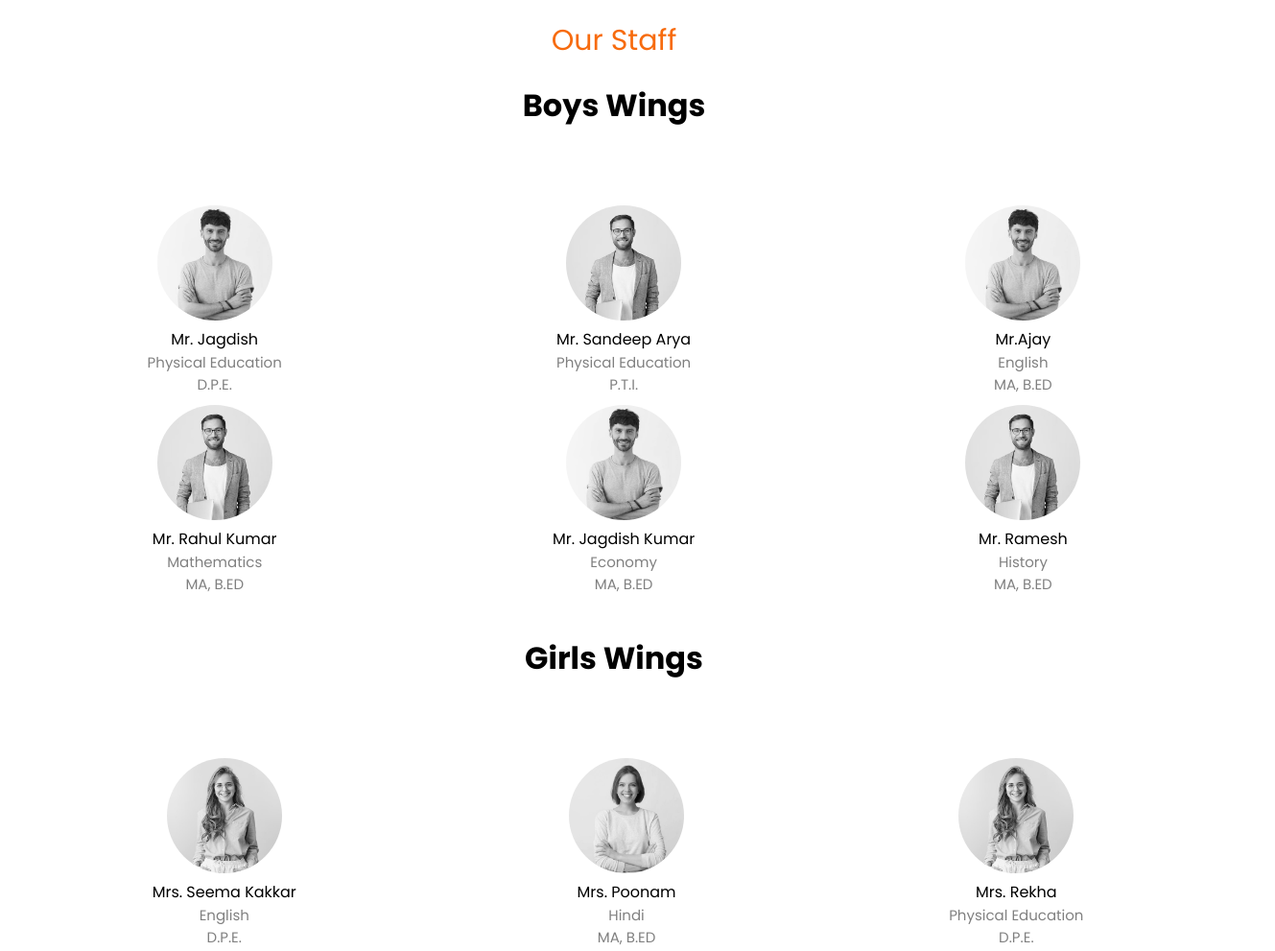
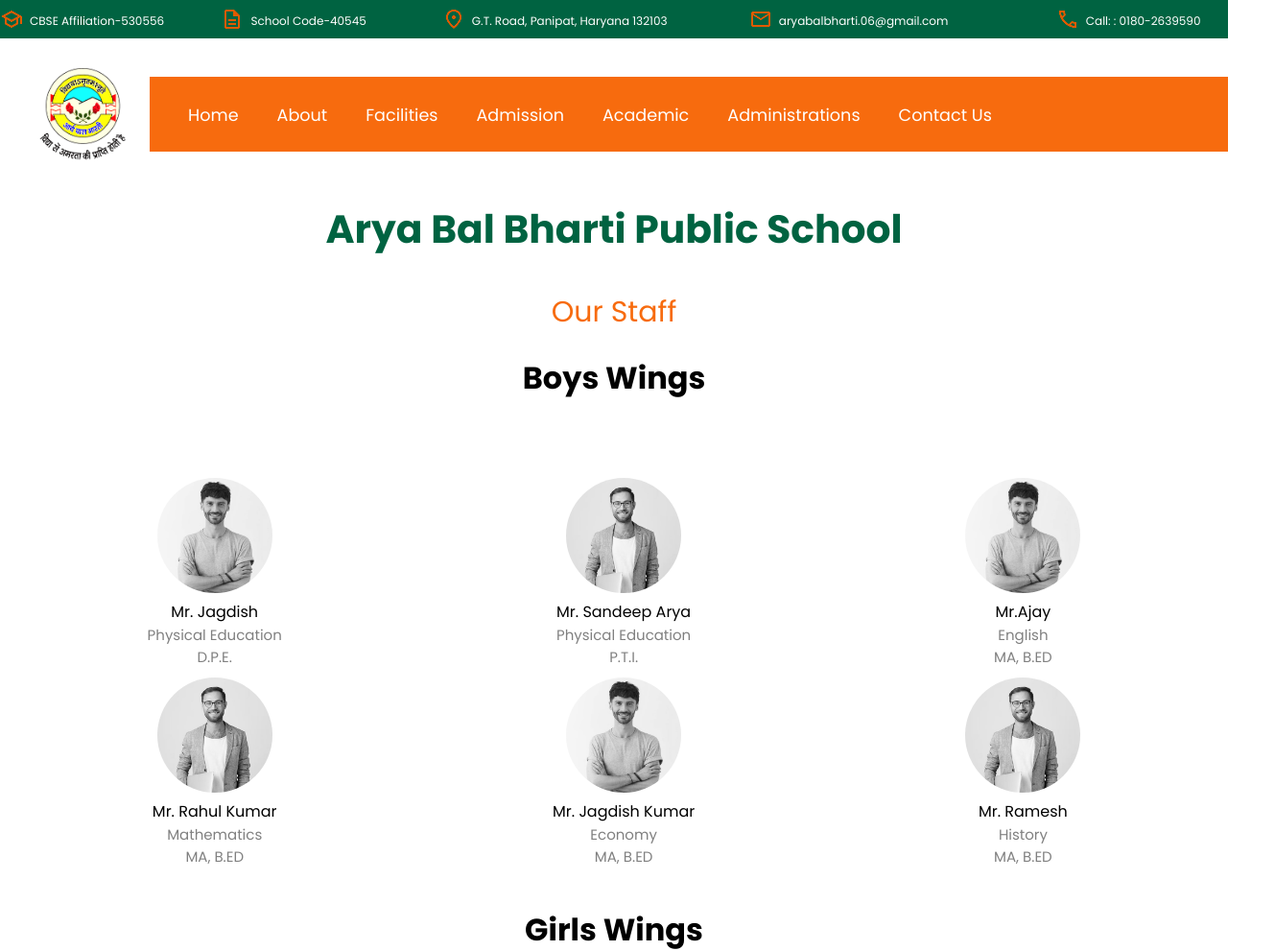
Before and after one commit to MeetMittan/aryawebsite, a plain HTML site: page index.html in a window 1280 px wide. Shown: the top 991 px of the page at 96% size, 1329 px wide, since content can reach past the window. Drawn offline with Linux system fonts and the light colour scheme.

Commit message:
Update index.html

```diff
--- a/index.html
+++ b/index.html
@@ -15,6 +15,57 @@
 </head>
 
 <body>
+
+
+    <header>
+
+        <section class="topbar">
+            <div>
+                <div><img src="images/school.png" /></div>
+                <div class="top-info">CBSE Affiliation-530556</div>
+            </div>
+            <div>
+                <div><img src="images/document2.png" /></div>
+                <div class="top-info">School Code-40545</div>
+            </div>
+
+            <div>
+                <div><img src="images/location.png" /></div>
+                <div class="top-info"><a href="https://g.co/kgs/ieeXw5U">G.T. Road, Panipat, Haryana 132103</a></div>
+            </div>
+            <div>
+                <div><img src="images/mail.png" /></div>
+                <div class="top-info">aryabalbharti.06@gmail.com</div>
+            </div>
+            <div>
+                <div><img src="images/call.png" /></div>
+                <div class="top-info">Call: : 0180-2639590</div>
+            </div>
+        </section>
+
+        <section class="navbar">
+            <div class="navleft">
+                <div class="schoollogo"><img src="images/schoollogo.png" /></div>
+            </div>
+            <div class="navlinks">
+                <ul>
+                    <li><a href="">Home</a></li>
+                    <li><a href="">About</a></li>
+                    <li><a href="">Facilities</a></li>
+                    <li><a href="">Admission</a></li>
+                    <li><a href="">Academic</a></li>
+                    <li><a href="">Administrations</a></li>
+                    <li><a href="">Contact Us</a></li>
+                </ul>
+            </div>
+
+        </section>
+
+        <section class="schoolname"><div><h1>Arya Bal Bharti Public School</h1></div></section>
+
+    </header>
+
+
     <div class="staff">Our Staff</div>
     <h1 class="wings">Boys Wings</h1>
     <section class="teacher">
@@ -99,6 +150,7 @@
         </div>
 
     </section>
+    <div class="quality"><img src="images/quality2.png"/></div>
 
 </body>
 
```
